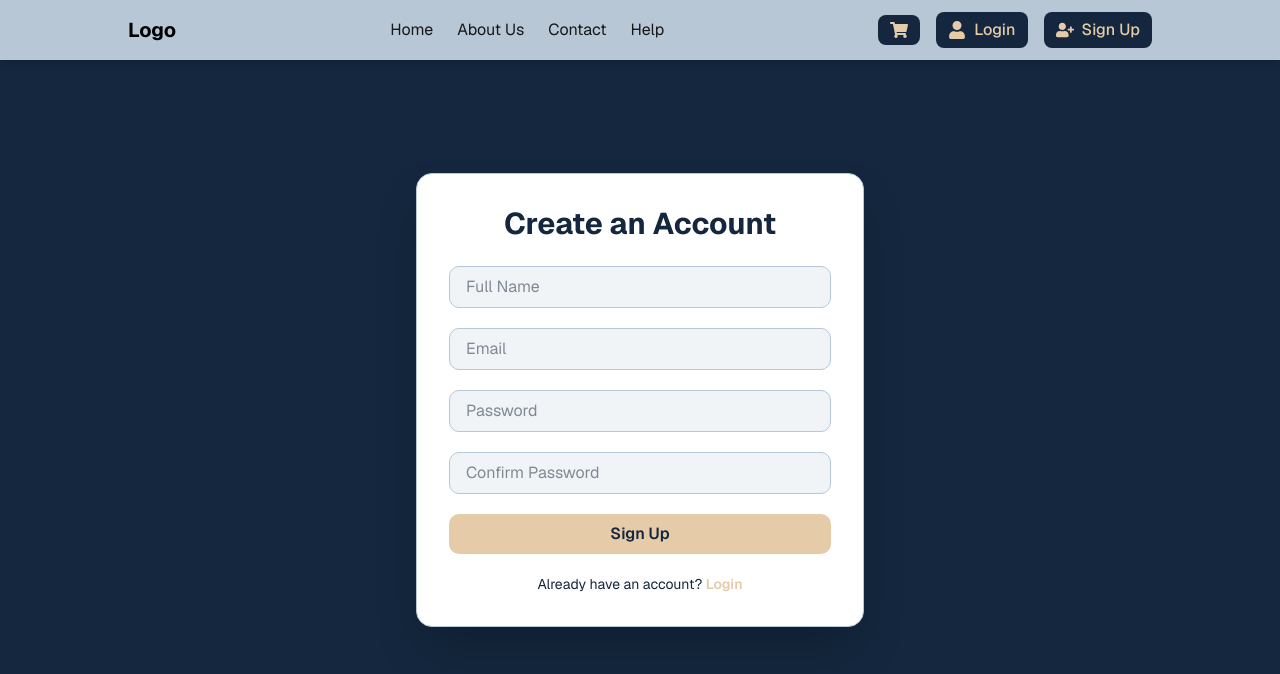
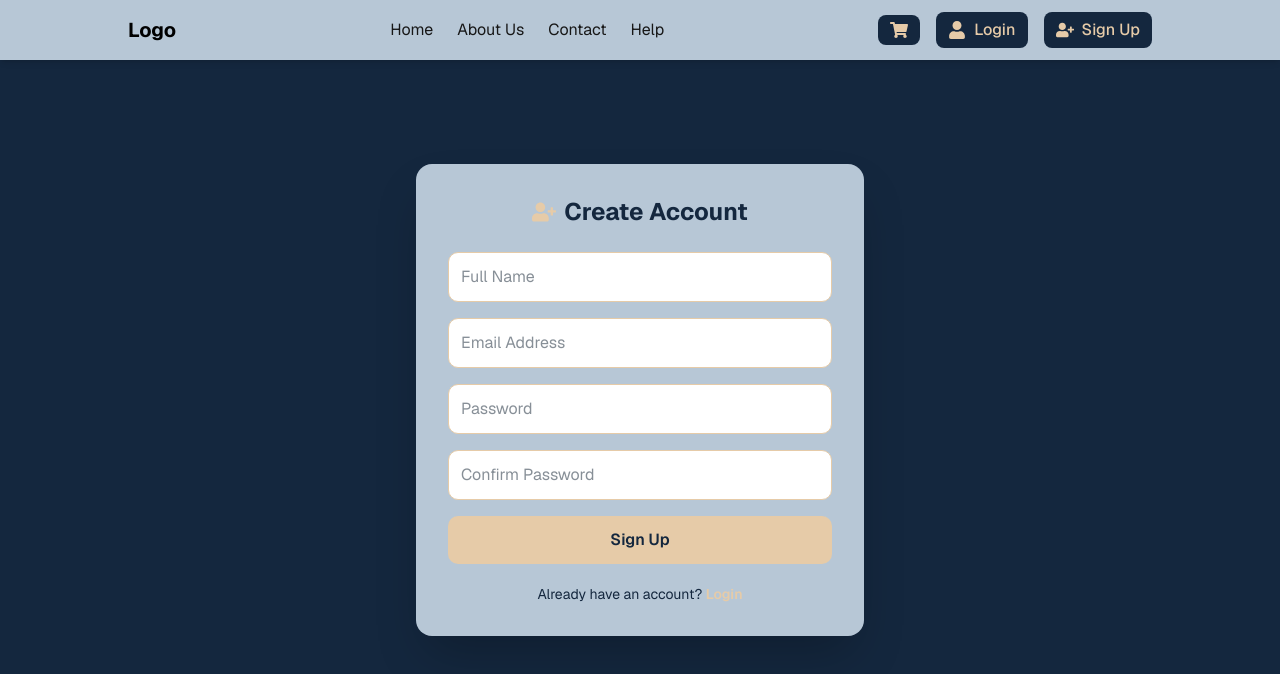
Before and after one commit to beshirswed1/e-commerce, a Next.js app: page /signup in a window 1280 px wide. Shown: the top 674 px of the page. Built offline with nearby package versions, Linux system fonts and the light colour scheme.

Commit message:
edite signup

```diff
--- a/app/profile/page.jsx
+++ b/app/profile/page.jsx
@@ -3,15 +3,15 @@ import { useAppContext } from "../context/AppContext";
 import { useEffect, useState } from "react";
 
 export default function ProfilePage() {
-  const { user, cartItems } = useAppContext();
+  const { user, cartItems, logout } = useAppContext();
   const [productsData, setProductsData] = useState({});
   const [loading, setLoading] = useState(true);
 
   useEffect(() => {
+    setLoading(true);
     fetch("https://fakestoreapi.com/products")
       .then((res) => res.json())
       .then((data) => {
-        // تحويل البيانات لمفتاح حسب id
         const productsMap = {};
         data.forEach((p) => {
           productsMap[p.id] = { name: p.title, price: p.price, image: p.image };
@@ -29,8 +29,8 @@ export default function ProfilePage() {
     return (
       <div className="min-h-screen bg-[#14273E] flex justify-center items-center">
         <div className="text-center text-[#fff] space-y-4">
-          <h1 className="text-3xl font-bold text-white"> لم تقم بتسجيل الدخول</h1>
-          <p>من فضلك قم بتسجيل الدخول أولًا لعرض الملف الشخصي والسلة.</p>
+          <h1 className="text-3xl font-bold tex"> You are not logged in</h1>
+          <p>Please login first to view your profile and cart.</p>
         </div>
       </div>
     );
@@ -39,7 +39,7 @@ export default function ProfilePage() {
   if (loading) {
     return (
       <div className="min-h-screen bg-[#14273E] flex justify-center items-center text-[#E6CBA8]">
-         .....
+        <p className="text-xl animate-pulse">Loading ...</p>
       </div>
     );
   }
@@ -51,21 +51,22 @@ export default function ProfilePage() {
   }, 0);
 
   return (
-    <div className="min-h-screen bg-[#14273E] py-12 px-4 flex justify-center items-start">
-      <div className="w-full max-w-3xl bg-[#B7C7D6] rounded-2xl shadow-2xl p-8 space-y-8">
+    <div className="min-h-screen bg-[#14273E] pt-24 px-4 flex flex-col items-center gap-6">
 
+      {/* الكارد */}
+      <div className="w-full max-w-3xl bg-[#B7C7D6] rounded-2xl shadow-2xl p-8 space-y-8 flex flex-col">
         <h1 className="text-4xl font-bold text-center text-[#14273E] mb-8">
-           Profile
+          Profile
         </h1>
 
         <div className="space-y-3 text-[#14273E] border-b border-[#B7C7D6] pb-5">
-          <p><strong>الاسم:</strong> {user.name}</p>
-          <p><strong>البريد الإلكتروني:</strong> {user.email}</p>
+          <p><strong>Name:</strong> {user.name}</p>
+          <p><strong>Email:</strong> {user.email}</p>
         </div>
 
-        <h2 className="text-2xl font-semibold text-[#14273E] mb-4">منتجات السلة </h2>
+        <h2 className="text-2xl font-semibold text-[#14273E] mb-4"> Cart Items</h2>
         {cartList.length > 0 ? (
-          <div className="bg-[#fff] p-4 rounded-xl shadow-inner space-y-3 max-h-64 overflow-y-auto">
+          <div className="bg-white p-4 rounded-xl shadow-inner space-y-3 max-h-64 overflow-y-auto">
             {cartList.map(([id, quantity]) => {
               const product = productsData[id];
               if (!product) return null;
@@ -83,14 +84,24 @@ export default function ProfilePage() {
             })}
           </div>
         ) : (
-          <p className="text-[#14273E]/80">لا توجد منتجات في السلة حاليًا.</p>
+          <p className="text-[#14273E]/80">Your cart is empty.</p>
         )}
 
         {cartList.length > 0 && (
           <div className="text-right text-xl font-bold text-[#14273E]">
-            الإجمالي الكلي: ${totalAmount.toFixed(2)}
+            Total: ${totalAmount.toFixed(2)}
           </div>
         )}
+      </div>
+
+      {/* زر الخروج تحت الكارد على يسار الكارد */}
+      <div className="w-full max-w-3xl flex justify-start">
+        <button
+          onClick={() => logout()}
+          className="bg-red-500 text-white px-6 py-3 rounded-lg font-semibold hover:bg-red-600 transition"
+        >
+          Logout
+        </button>
       </div>
     </div>
   );
--- a/app/signup/page.jsx
+++ b/app/signup/page.jsx
@@ -1,105 +1,85 @@
 "use client";
-import { motion } from "framer-motion";
-import { useEffect, useState } from "react";
+import React, { useState } from "react";
 import { useRouter } from "next/navigation";
+import { FaUserPlus } from "react-icons/fa";
+import { toast } from "react-hot-toast";
 import { useAppContext } from "@/context/AppContext";
 
-export default function SignUpPage() {
+export default function SignUp() {
+  const router = useRouter();
   const { login } = useAppContext();
-  const router = useRouter();
-  const [mounted, setMounted] = useState(false);
 
   const [formData, setFormData] = useState({
-    name: "",
+    username: "",
     email: "",
     password: "",
     confirmPassword: "",
   });
   const [error, setError] = useState("");
-  const [success, setSuccess] = useState("");
-
-  useEffect(() => setMounted(true), []);
-  if (!mounted) return null;
 
   const handleChange = (e) => {
     setFormData({ ...formData, [e.target.name]: e.target.value });
     setError("");
-    setSuccess("");
   };
 
   const handleSubmit = (e) => {
     e.preventDefault();
-    setError("");
-    setSuccess("");
 
-    // تحقق من تطابق الباسورد
-    if (formData.password !== formData.confirmPassword) {
-      setError("Passwords do not match!");
+    if (!formData.username || !formData.email || !formData.password || !formData.confirmPassword) {
+      setError("Please fill in all fields.");
       return;
     }
 
-    // تحقق من قوة الباسورد
-    const passwordRegex = /^(?=.[A-Za-z])(?=.\d).{6,}$/;
-    if (!passwordRegex.test(formData.password)) {
-      setError(
-        "Password must be at least 6 characters, include letters and numbers."
-      );
+    if (formData.password !== formData.confirmPassword) {
+      setError("Passwords do not match.");
       return;
     }
 
-    // استرجاع المستخدمين المسجلين
-    const users = JSON.parse(localStorage.getItem("registeredUsers")) || [];
+    const registeredUsers = JSON.parse(localStorage.getItem("registeredUsers")) || [];
+    const existingUser = registeredUsers.find((u) => u.email === formData.email);
 
-    // التحقق إن الإيميل مش متسجل قبل كده
-    const existingUser = users.find((u) => u.email === formData.email);
     if (existingUser) {
-      setError("This email is already registered. Please login instead.");
+      setError("This email is already registered. Please log in.");
       return;
     }
 
-    // حفظ المستخدم الجديد
-    const updatedUsers = [...users, formData];
+    // حفظ المستخدم الجديد بدون أي شروط للباسورد
+    const updatedUsers = [...registeredUsers, formData];
     localStorage.setItem("registeredUsers", JSON.stringify(updatedUsers));
 
-    // تسجيل الدخول تلقائي
+    // تسجيل الدخول مباشرة
     login(formData);
 
-    // رسالة نجاح
-    setSuccess("🎉 Account created successfully! Redirecting to login...");
-    setTimeout(() => router.push("/login"), 2000);
+    toast.success("Account created successfully 🎉");
+
+    // تحويل المستخدم للصفحة الرئيسية
+    router.push("/");
   };
 
   return (
-    <div className="flex justify-center items-center min-h-screen bg-[#14273E] px-4">
-      <motion.div
-        initial={{ opacity: 0, y: 40 }}
-        animate={{ opacity: 1, y: 0 }}
-        transition={{ duration: 0.7 }}
-        className="bg-white rounded-2xl shadow-2xl w-full max-w-md p-8 border border-[#B7C7D6]"
-      >
-        <h2 className="text-3xl font-bold text-center text-[#14273E] mb-6">
-          Create an Account
+    <div className="flex justify-center items-center min-h-screen bg-[#14273E]">
+      <div className="bg-[#B7C7D6] p-8 rounded-2xl shadow-2xl w-[90%] max-w-md">
+        <h2 className="text-2xl font-bold text-center mb-6 text-[#14273E] flex justify-center items-center gap-2">
+          <FaUserPlus className="text-[#E6CBA8]" /> Create Account
         </h2>
 
-        <form onSubmit={handleSubmit} className="flex flex-col space-y-5">
+        <form onSubmit={handleSubmit} className="space-y-4">
           <input
             type="text"
-            name="name"
+            name="username"
             placeholder="Full Name"
-            value={formData.name}
+            value={formData.username}
             onChange={handleChange}
-            required
-            className="w-full px-4 py-2 border border-[#B7C7D6] rounded-lg bg-[#B7C7D6]/20 focus:ring-2 focus:ring-[#14273E]"
+            className="w-full p-3 border border-[#E6CBA8] rounded-lg focus:outline-none focus:ring-2 focus:ring-[#E6CBA8] bg-white"
           />
 
           <input
             type="email"
             name="email"
-            placeholder="Email"
+            placeholder="Email Address"
             value={formData.email}
             onChange={handleChange}
-            required
-            className="w-full px-4 py-2 border border-[#B7C7D6] rounded-lg bg-[#B7C7D6]/20 focus:ring-2 focus:ring-[#14273E]"
+            className="w-full p-3 border border-[#E6CBA8] rounded-lg focus:outline-none focus:ring-2 focus:ring-[#E6CBA8] bg-white"
           />
 
           <input
@@ -108,8 +88,7 @@ export default function SignUpPage() {
             placeholder="Password"
             value={formData.password}
             onChange={handleChange}
-            required
-            className="w-full px-4 py-2 border border-[#B7C7D6] rounded-lg bg-[#B7C7D6]/20 focus:ring-2 focus:ring-[#14273E]"
+            className="w-full p-3 border border-[#E6CBA8] rounded-lg focus:outline-none focus:ring-2 focus:ring-[#E6CBA8] bg-white"
           />
 
           <input
@@ -118,16 +97,16 @@ export default function SignUpPage() {
             placeholder="Confirm Password"
             value={formData.confirmPassword}
             onChange={handleChange}
-            required
-            className="w-full px-4 py-2 border border-[#B7C7D6] rounded-lg bg-[#B7C7D6]/20 focus:ring-2 focus:ring-[#14273E]"
+            className="w-full p-3 border border-[#E6CBA8] rounded-lg focus:outline-none focus:ring-2 focus:ring-[#E6CBA8] bg-white"
           />
 
-          {error && <p className="text-red-500 text-sm text-center">{error}</p>}
-          {success && <p className="text-green-600 text-sm text-center">{success}</p>}
+          {error && (
+            <p className="text-center text-red-600 text-sm font-semibold">{error}</p>
+          )}
 
           <button
             type="submit"
-            className="bg-[#E6CBA8] text-[#14273E] font-semibold py-2 rounded-lg hover:bg-[#B7C7D6] transition-all duration-200"
+            className="w-full bg-[#E6CBA8] text-[#14273E] py-3 rounded-lg font-semibold hover:bg-[#d6b78f] transition"
           >
             Sign Up
           </button>
@@ -142,7 +121,7 @@ export default function SignUpPage() {
             Login
           </span>
         </p>
-      </motion.div>
+      </div>
     </div>
   );
 }
```
Also changed, not shown: 1 other file (tests, documents, lock files or other folders).
